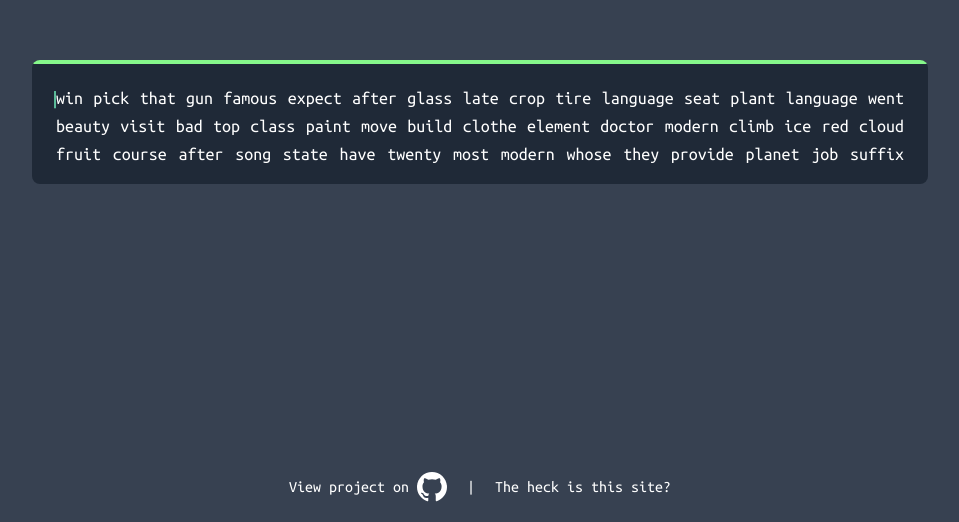
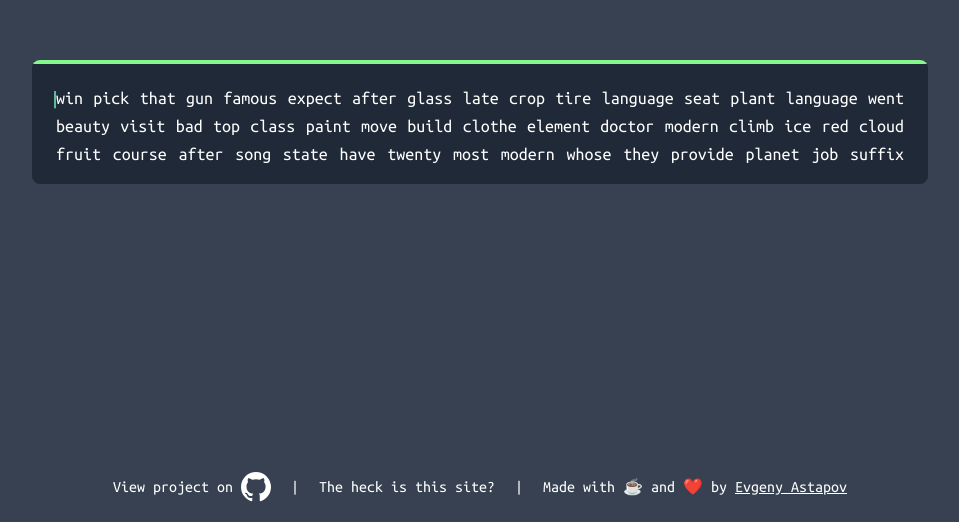
Before and after one commit to Evgastap/aesthetic-typer, a React (Create React App) app: page / in a window 1280 px wide. Shown: the part 278-800 px from the top of the page, without its empty margins (160-1119 px from the left). Built offline with nearby package versions, Linux system fonts and the light colour scheme.

Commit message:
added link to personal site

```diff
--- a/src/molecules/Footer.tsx
+++ b/src/molecules/Footer.tsx
@@ -51,6 +51,10 @@ const Footer = () => {
         >
           The heck is this site?
         </motion.div>
+        <div className="ml-5"> | </div>
+        <div className="ml-5">
+          Made with ☕️ and ❤️ by <a className="underline" href="https://evgenyastapov.com">Evgeny Astapov</a>
+        </div>
       </footer>
     </>
   );
```
